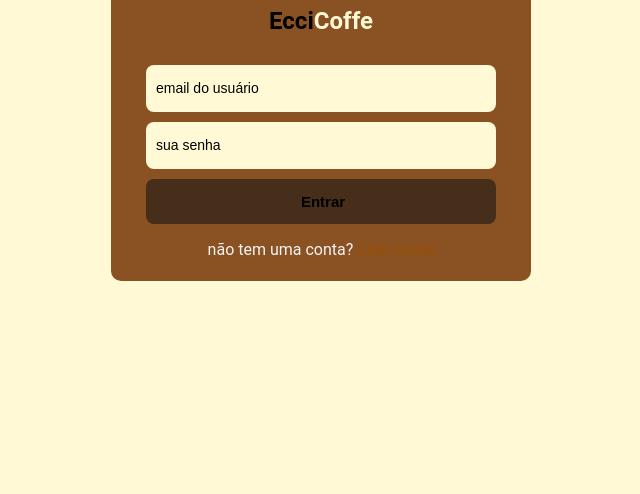
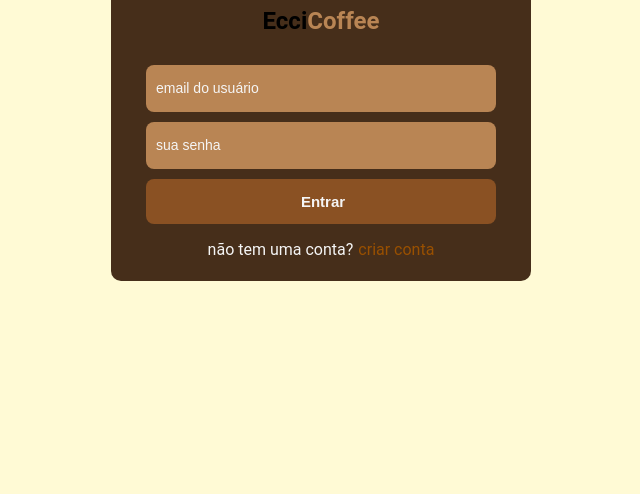
Before and after one commit to eccxdee/eccicoffee-login, a plain HTML site: page index.html in a window 1280 px wide. Shown: the part 322-816 px from the top of the page, without its empty margins (319-959 px from the left). Drawn offline with Linux system fonts and the light colour scheme.

Commit message:
cores corrigidas

```diff
--- a/index.html
+++ b/index.html
@@ -11,7 +11,7 @@
     <div id="login">
       <div>
             <img src="imagem/logocoffee.png">
-            <h1>Ecci<span>Coffe</span></h1>
+            <h1>Ecci<span>Coffee</span></h1>
       </div>
 
       <form method="post">
--- a/style.css
+++ b/style.css
@@ -16,7 +16,7 @@ align-items: center;
   display: flex;
   flex-direction: column;/*logo fica em logo coluna*/
   align-items: center;
-  background-color: #8a5123;
+  background-color: #462e1a;
   border-radius: 10px;
   width: 350px;
   height: 320px;
@@ -32,13 +32,13 @@ align-items: center;
 
 #login input{
   margin-top: 10px;
-  background-color: #fffad5;
+  background-color: #b98554;
   padding-left: 10px;
   border: none;
   height: 45px;
   outline: none;
   border-radius: 8px;
-  color: black;
+  color: whitesmoke;
 }
 /*espaçamento entre os inputs*/
 #login img{
@@ -52,17 +52,17 @@ align-items: center;
 }
 
 h1 span{
-  color: #fffad5;
+  color: #b98554;
 }
 
 input::placeholder{
-  color: black;
+  color: whitesmoke;
   font-size: 14px;
 }
 
 input#entrar{
   display: block;
-  background-color: #462e1a;
+  background-color: #8a5123;
   font-size: 15px;
 
   font-weight: bold;
```
